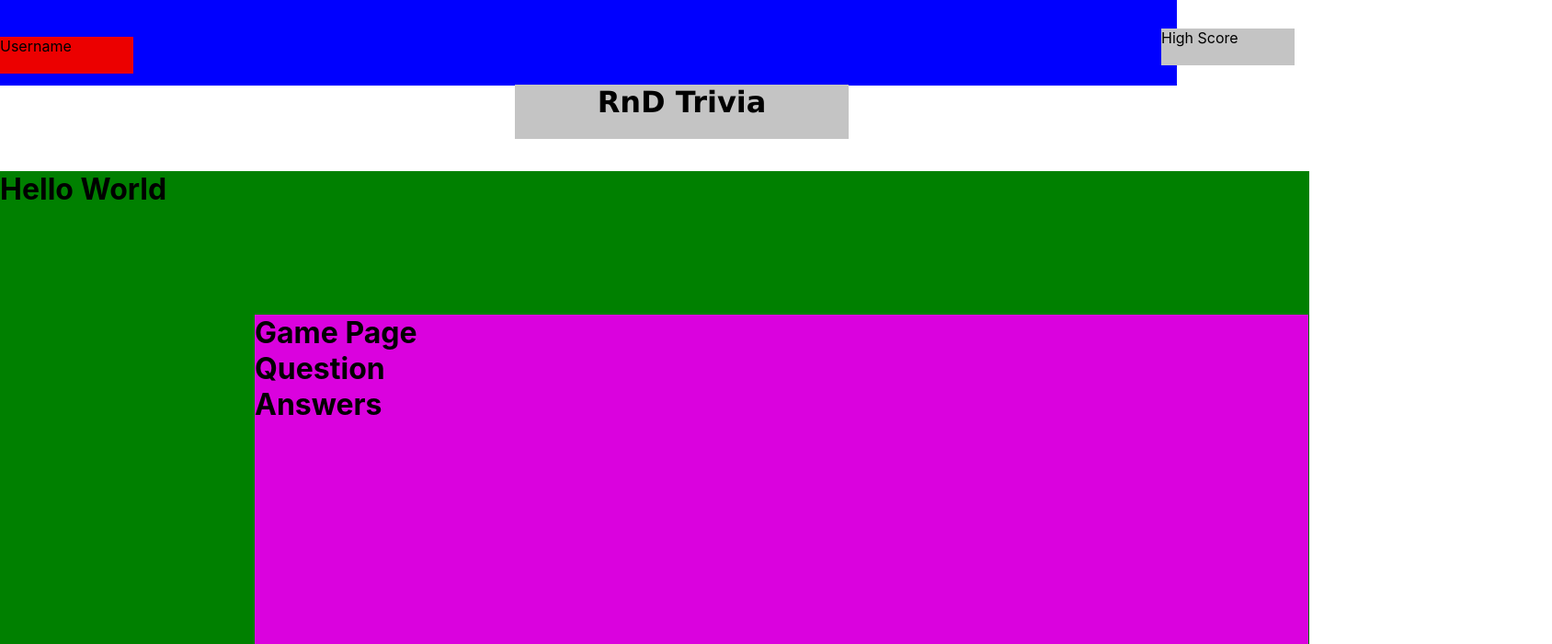
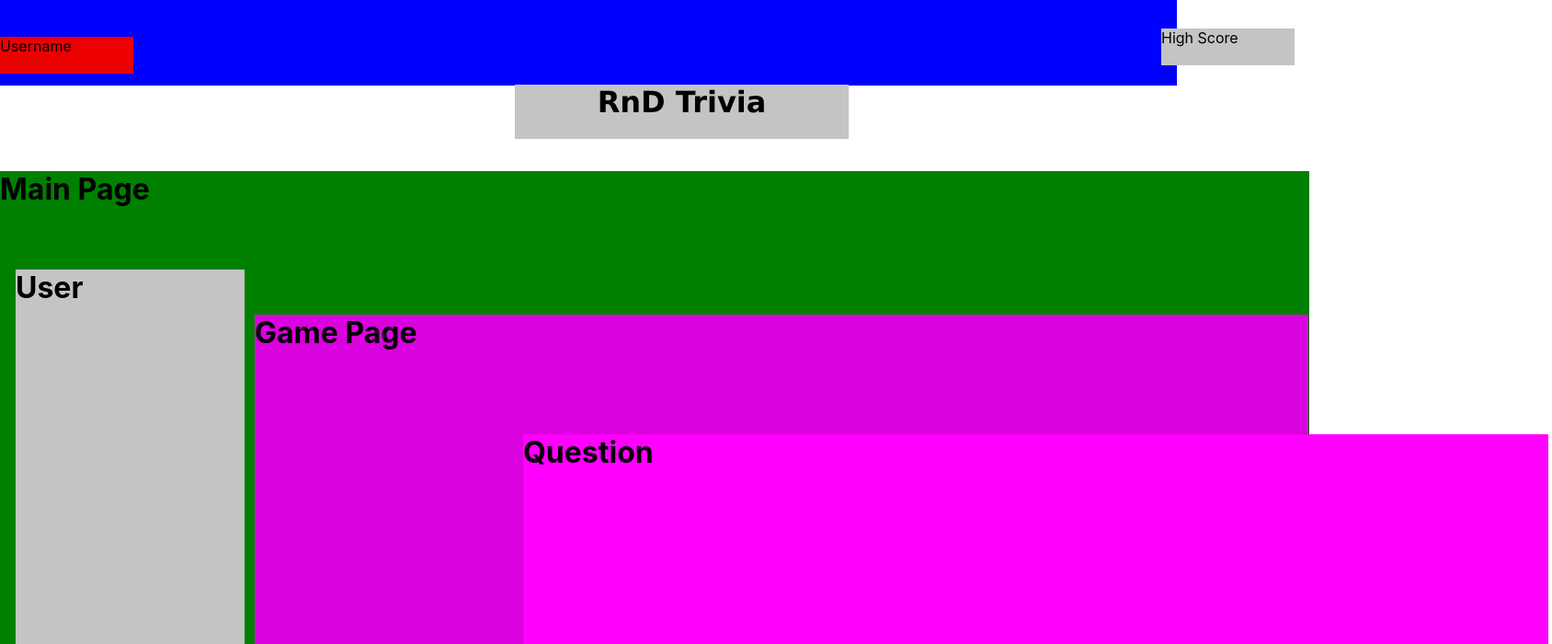
Before and after one commit to DkFresh89/RnD_Frontend, a React (Create React App) app in the folder rnd-frontend/: page / in a window 1280 px wide. Shown: the top 700 px of the page at 92% size, 1688 px wide, since content can reach past the window. Built offline with nearby package versions, Linux system fonts and the light colour scheme.

Commit message:
basic setup

```diff
--- a/rnd-frontend/src/components/Answers.js
+++ b/rnd-frontend/src/components/Answers.js
@@ -1,6 +1,6 @@
 
 function Answers () {
-    return (<div className="null">
+    return (<div className="answers">
         <h1>Answers</h1>
     </div>)
 }
--- a/rnd-frontend/src/components/MainPage.js
+++ b/rnd-frontend/src/components/MainPage.js
@@ -4,7 +4,7 @@ import User from './User'
 function MainPage () {
 
     return (<div className="mainPage">
-        <h1>Hello World</h1>
+        <h1>Main Page</h1>
         <GamePage />
         <User />
     </div>)
--- a/rnd-frontend/src/components/Question.js
+++ b/rnd-frontend/src/components/Question.js
@@ -1,6 +1,6 @@
 
 function Question () {
-    return (<div className="null">
+    return (<div className="question">
         <h1>Question</h1>
     </div>)
 }
--- a/rnd-frontend/src/components/User.js
+++ b/rnd-frontend/src/components/User.js
@@ -1,6 +1,6 @@
 
 function User () {
-    return (<div className="null">
+    return (<div className="user">
         <h1>User</h1>
     </div>)
 }
--- a/rnd-frontend/src/index.css
+++ b/rnd-frontend/src/index.css
@@ -93,3 +93,39 @@ background-color: blue;
 
   background: #DA02DE;
 }
+
+/* User Div */
+.user{
+  position: absolute;
+  width: 249px;
+  height: 773px;
+  left: 17px;
+  top: 107px;
+
+  background: #C4C4C4;
+
+}
+
+/* Answers */
+.answers{
+  position: absolute;
+  width: 1119px;
+  height: 188px;
+  left: 292px;
+  top: 676px;
+
+  background: #00ffdd;
+}
+
+
+
+/* Question */
+.question{
+  position: absolute;
+  width: 1115px;
+  height: 509px;
+  left: 292px;
+  top: 130px;
+
+  background: #ff00ff;
+}
```
